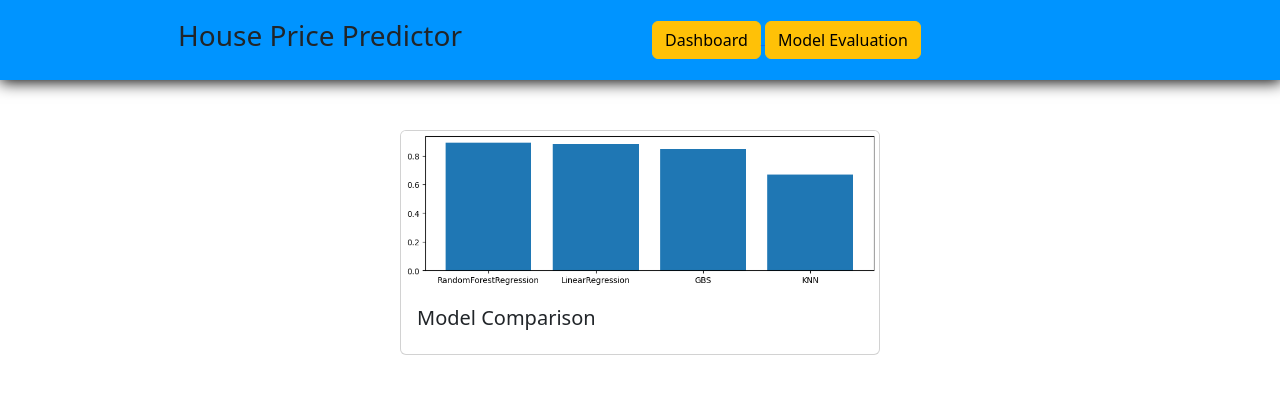
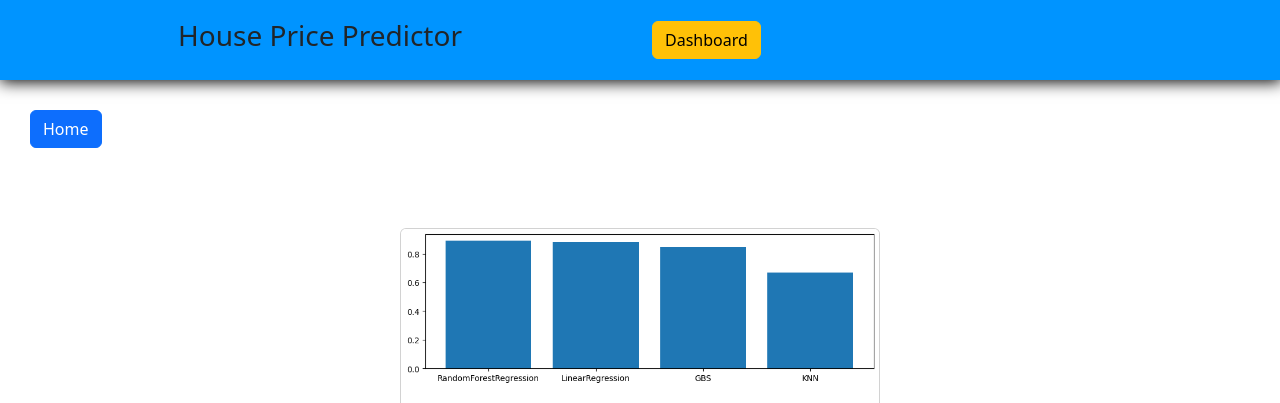
Before and after one commit to adityadesity/MumbaiHomeValuefy, a Flask app: page /modelEvaluation in a window 1280 px wide. Shown: the top 403 px of the page. Run offline with Flask 3, Linux system fonts and the light colour scheme; parts of the project's set-up code (start-up, migrations or seed data) failed here and were passed over.

Commit message:
minor bugs fixed

```diff
--- a/templates/MEval.html
+++ b/templates/MEval.html
@@ -92,13 +92,12 @@ label, input,textarea {
         </div>
         <div class="container-fluid">
           <a href="https://app.powerbi.com/groups/me/reports/13a397d6-ba80-426c-8e64-c6d8ca0fa6ee/ReportSection?experience=power-bi" width="100%" height="600" target="_blank"> <button type="button" class="btn btn-warning">Dashboard</button>
-
-            <a href="https://app.powerbi.com/groups/me/reports/13a397d6-ba80-426c-8e64-c6d8ca0fa6ee/ReportSection?experience=power-bi" width="100%" height="600" target="_blank"> <button type="button" class="btn btn-warning">Model Evaluation</button>
           </a>
         </div>
       </nav>
 
       <!-- navbar ends -->
+      <a href="/"> <button style="margin: 30px;" class="btn btn-primary">Home</button></a>
 
    <div class="me-img-1">
     <div class="card " style="width: 30rem;">
--- a/templates/index.html
+++ b/templates/index.html
@@ -278,9 +278,9 @@ label, input,textarea {
                 <option value="Villa">Villa</option>
             </select>
         <br>
-            <!-- <button  type="submit" class="btn btn-primary" id='submit-btn'>Submit</button> -->
+            <button  type="submit" class="btn btn-primary" id='submit-btn'>Submit</button>
             <!-- <button type="submit" class="btn btn-primary">Submit</button> -->
-            <input type="submit" value="Submit" name="submit">
+
         </div>
      </div>
     <!-- Form Ends -->
```
